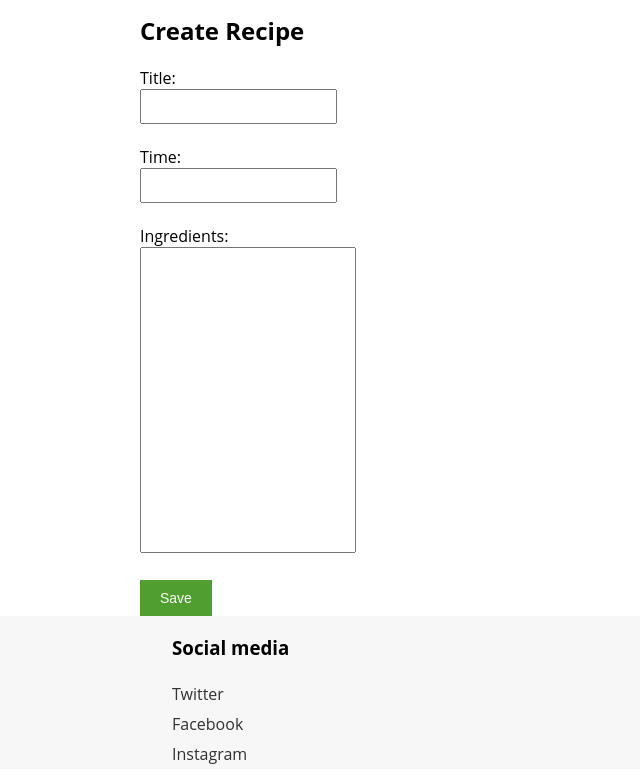
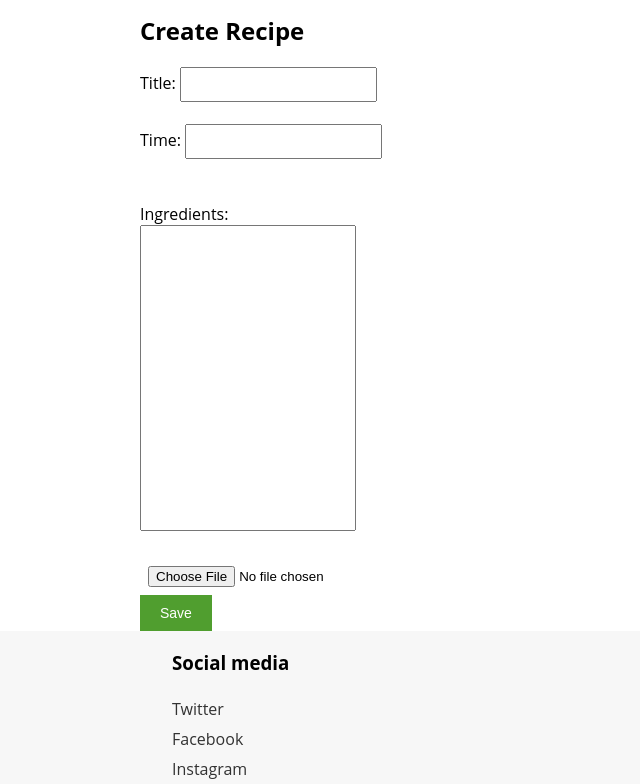
Before and after one commit to asanorberg/recipe-app-2, a plain HTML site: page index.html in a window 1280 px wide. Shown: the part 99-883 px from the top of the page, without its empty margins (0-640 px from the left). Drawn offline with Linux system fonts and the light colour scheme.

Commit message:
Combined all code in index.html

```diff
--- a/index.html
+++ b/index.html
@@ -24,10 +24,13 @@
           <input id="time" type="txt" required /><br />
           <br />
 
+          <br />
+
+
           <label for="ingredients">Ingredients:</label>
           <textarea id="ingredients" row="20" cols="20" required></textarea
           ><br /><br />
-          <span id="errorSpan"></span>
+          <input type="file" id="image" accept="image/png, image/jpeg" />
           <button id="addBtn" type="submit">Save</button>
         </form>
       </aside>
```
